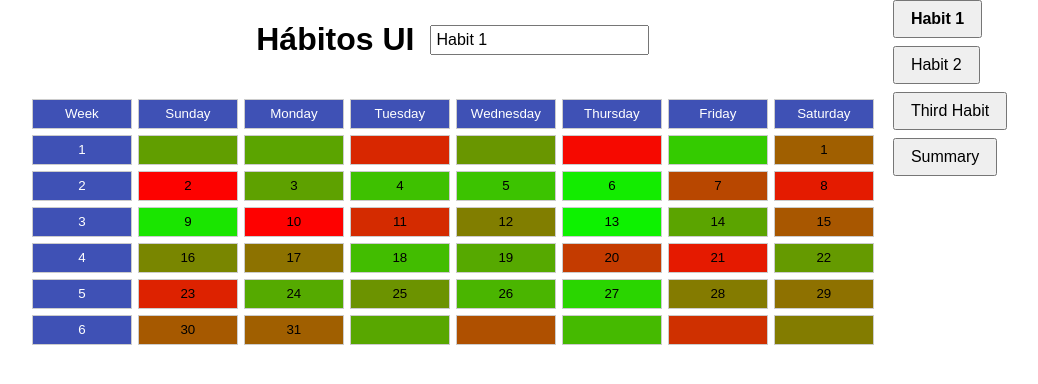
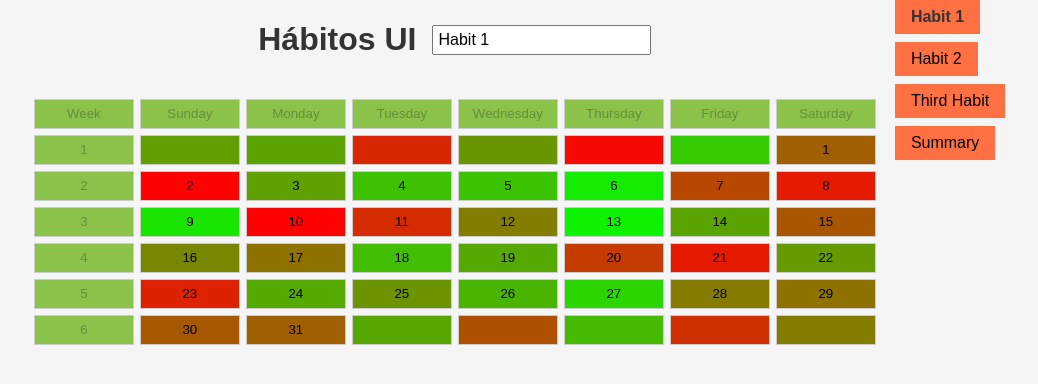
Before and after one commit to iampandor/habitsUI, a React (Create React App) app: page / in a window 1280 px wide. Shown: the top 384 px of the page, without its empty margins (122-1160 px from the left). Built offline with nearby package versions, Linux system fonts and the light colour scheme.

Commit message:
added unit testing

```diff
--- a/src/App.css
+++ b/src/App.css
@@ -1,3 +1,9 @@
+body {
+    background-color: #F5F5F5;
+    color: #333333;
+    font-family: 'Arial', sans-serif;
+}
+
 .App {
     font-family: sans-serif;
     text-align: center;
@@ -15,27 +21,24 @@
 }
 
 .grid-button {
+    background-color: #333333;
     width: 100px;
     height: 30px;
     margin: 3px;
     border: 1px solid #ccc;
-    background-color: #f0f0f0;
     cursor: pointer;
 }
 
 .grid-button.on {
     background-color: #4caf50;
-    color: white;
 }
 
 .grid-button.off {
     background-color: #f44336;
-    color: white;
 }
 
 .grid-button.header {
-    background-color: #3f51b5;
-    color: white;
+    background-color: #8BC34A;
     cursor: default;
 }
 
@@ -46,9 +49,11 @@
 }
 
 .switch-button {
+    background-color: #FFE082;
     margin-left: 1rem;
     padding: 0.5rem 1rem;
     font-size: 1rem;
+    border: none;
     cursor: pointer;
 }
 
@@ -69,13 +74,20 @@
 }
 
 .grid-switcher-button {
+    background-color: #FF7043;
     display: block;
     margin-bottom: 0.5rem;
     padding: 0.5rem 1rem;
     font-size: 1rem;
     cursor: pointer;
+    border: none;
 }
 
 .grid-switcher-button.active {
+    color: #333333;
     font-weight: bold;
 }
+
+.grid-switcher-title-input {
+    color: #333333;
+}
--- a/src/App.js
+++ b/src/App.js
@@ -112,10 +112,6 @@ const App = () => {
     }
   };
 
-  const getGridTitle = () => {
-    return gridTitles[currentGridIndex];
-  };
-
   const updateGridTitle = (e) => {
     const newTitle = e.target.value;
     const newGridTitles = [...gridTitles];
```
Also changed, not shown: 2 other files (tests, documents, lock files or other folders).
